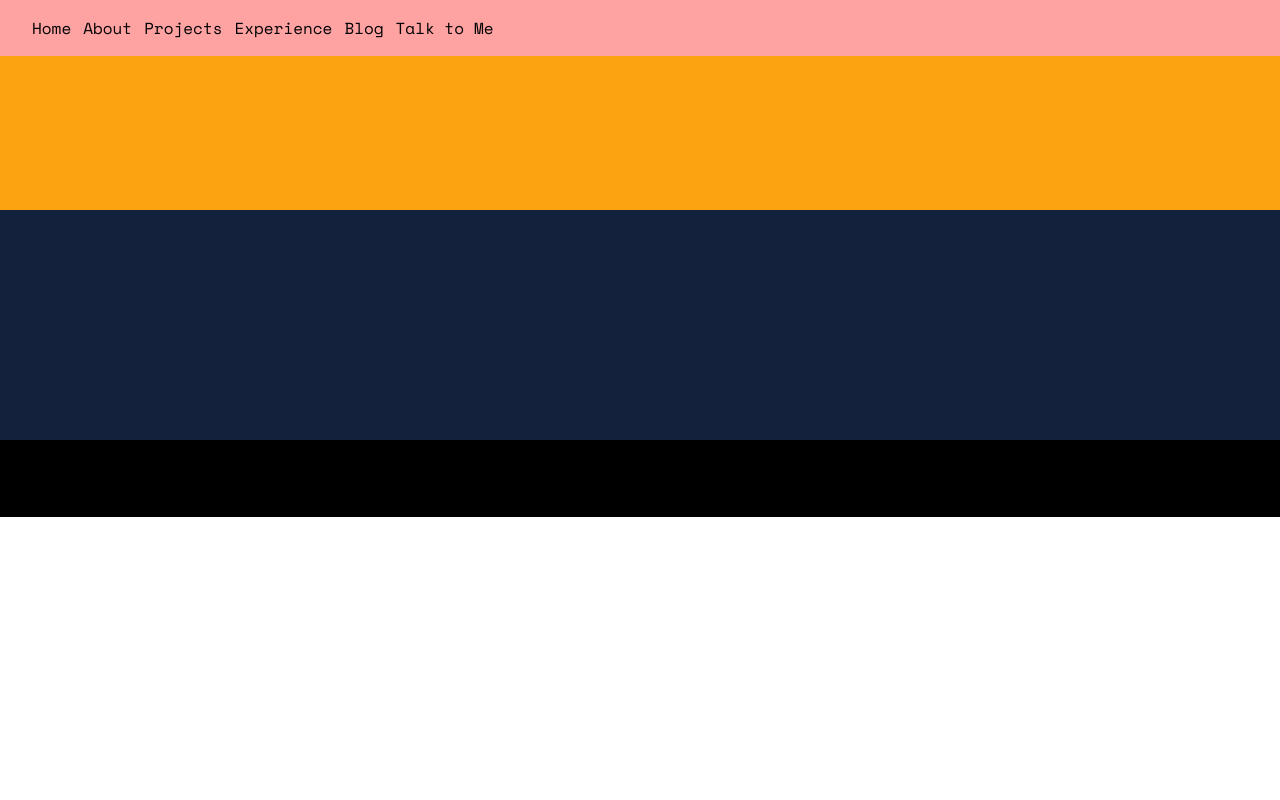
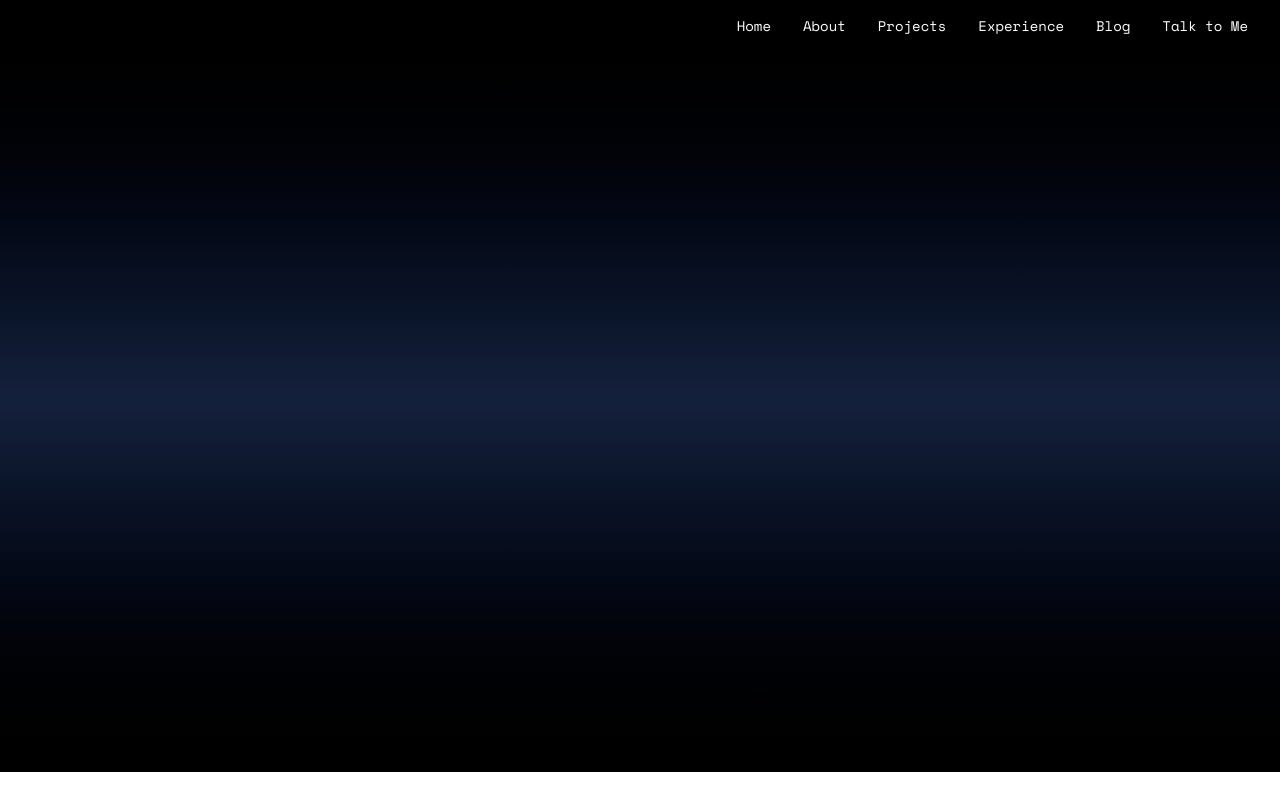
Before and after one commit to Waheed-Labib/Portfolio-with-vue.js, a Vue app: page / in a window 1280 px wide. Built offline with nearby package versions, Linux system fonts and the light colour scheme.

Commit message:
updated hero and navbar components

```diff
--- a/src/components/Navbar/Navbar.vue
+++ b/src/components/Navbar/Navbar.vue
@@ -1,5 +1,5 @@
 <template>
-  <nav class="flex gap-3 bg-red-300 px-8 py-4">
+  <nav class="flex items-center justify-end gap-8 bg-(--background-high) text-(--text-high) text-sm px-8 py-4">
     <router-link to="/">Home</router-link>
     <router-link to="/about">About</router-link>
     <router-link to="/projects">Projects</router-link>
--- a/src/pages/Home/Hero/Hero.vue
+++ b/src/pages/Home/Hero/Hero.vue
@@ -1,13 +1,4 @@
 <template>
-    <div class="h-96">
-       <div class="bg-(--primary) h-2/5">
+  <div class="h-[90vh] w-full bg-linear-to-b from-(--background-high) via-(--background-low) to-(--background-high) bg-fixed"></div>
 
-       </div>
-
-       <div class="bg-(--background-low) h-3/5">
-       </div>
-
-       <div class="bg-(--background-high) h-1/5">
-       </div>
-    </div>
 </template>
```
